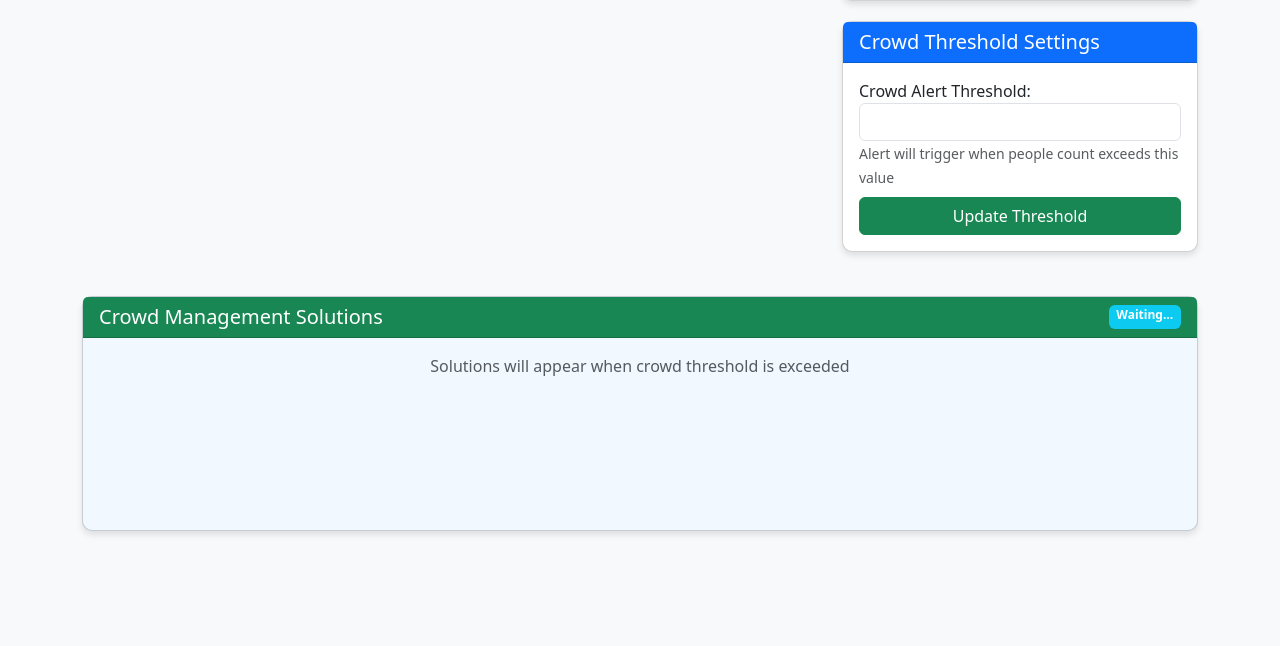
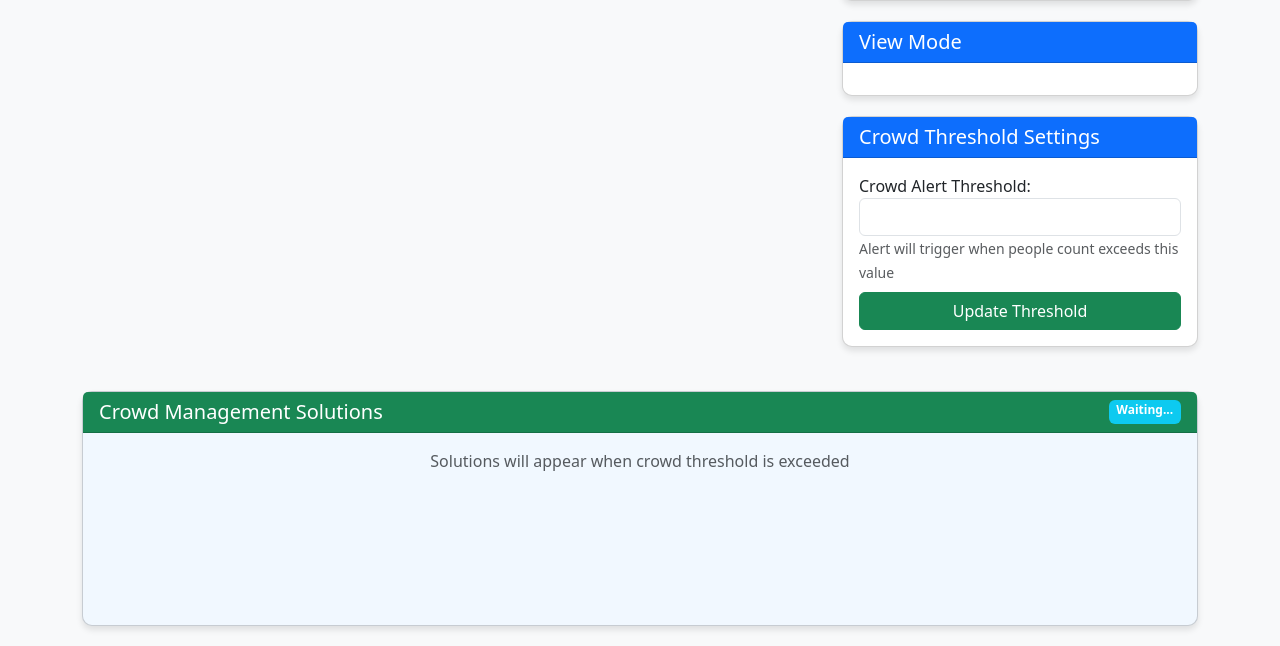
Before and after one commit to aagams2910/crowd-and-object-detection-in-video, a Python web app: template templates/index.html in a window 1280 px wide. Shown: the part 167-813 px from the top of the page. Before the commit the page ends 702 px from the top, so only its background shows below. Run offline with Jinja, Linux system fonts and the light colour scheme; the template is opened without the code that fills it, so the values that code supplies are empty.

Commit message:
Update index.html

```diff
--- a/templates/index.html
+++ b/templates/index.html
@@ -51,6 +51,11 @@
             transition: all 0.3s ease;
         }
         .floor-btn.active {
+            background-color: #0d6efd;
+            color: white;
+            box-shadow: 0 2px 5px rgba(0, 0, 0, 0.2);
+        }
+        .view-mode-btn.active {
             background-color: #0d6efd;
             color: white;
             box-shadow: 0 2px 5px rgba(0, 0, 0, 0.2);
@@ -168,6 +173,22 @@
 
                 <div class="card">
                     <div class="card-header bg-primary text-white">
+                        <h5 class="mb-0">View Mode</h5>
+                    </div>
+                    <div class="card-body">
+                        <div id="viewModeButtons">
+                            {% for label, mode in view_modes.items() %}
+                                <button class="btn btn-outline-primary view-mode-btn mb-2 w-100"
+                                        data-mode="{{ mode }}">
+                                    {{ label }}
+                                </button>
+                            {% endfor %}
+                        </div>
+                    </div>
+                </div>
+
+                <div class="card">
+                    <div class="card-header bg-primary text-white">
                         <h5 class="mb-0">Crowd Threshold Settings</h5>
                     </div>
                     <div class="card-body">
@@ -228,6 +249,12 @@
                     // Update solutions
                     if (data.solutions && data.solutions.length > 0) {
                         updateSolutions(data.solutions);
+                    }
+
+                    // Update active view mode button
+                    if (data.view_mode) {
+                        $('.view-mode-btn').removeClass('active');
+                        $(`.view-mode-btn[data-mode="${data.view_mode}"]`).addClass('active');
                     }
                 }).fail(function() {
                     console.error("Failed to fetch status");
@@ -298,6 +325,23 @@
                 });
             });
 
+            // Update view mode
+            $('.view-mode-btn').click(function() {
+                const mode = $(this).data('mode');
+                $('.view-mode-btn').removeClass('active');
+                $(this).addClass('active');
+
+                $.ajax({
+                    url: `${BASE_URL}/change_view_mode`,
+                    type: 'POST',
+                    contentType: 'application/json',
+                    data: JSON.stringify({view_mode: mode}),
+                    success: function(response) {
+                        console.log(response.message);
+                    }
+                });
+            });
+
             // Update threshold
             $('#updateThresholdBtn').click(function() {
                 const threshold = $('#thresholdInput').val();
```
